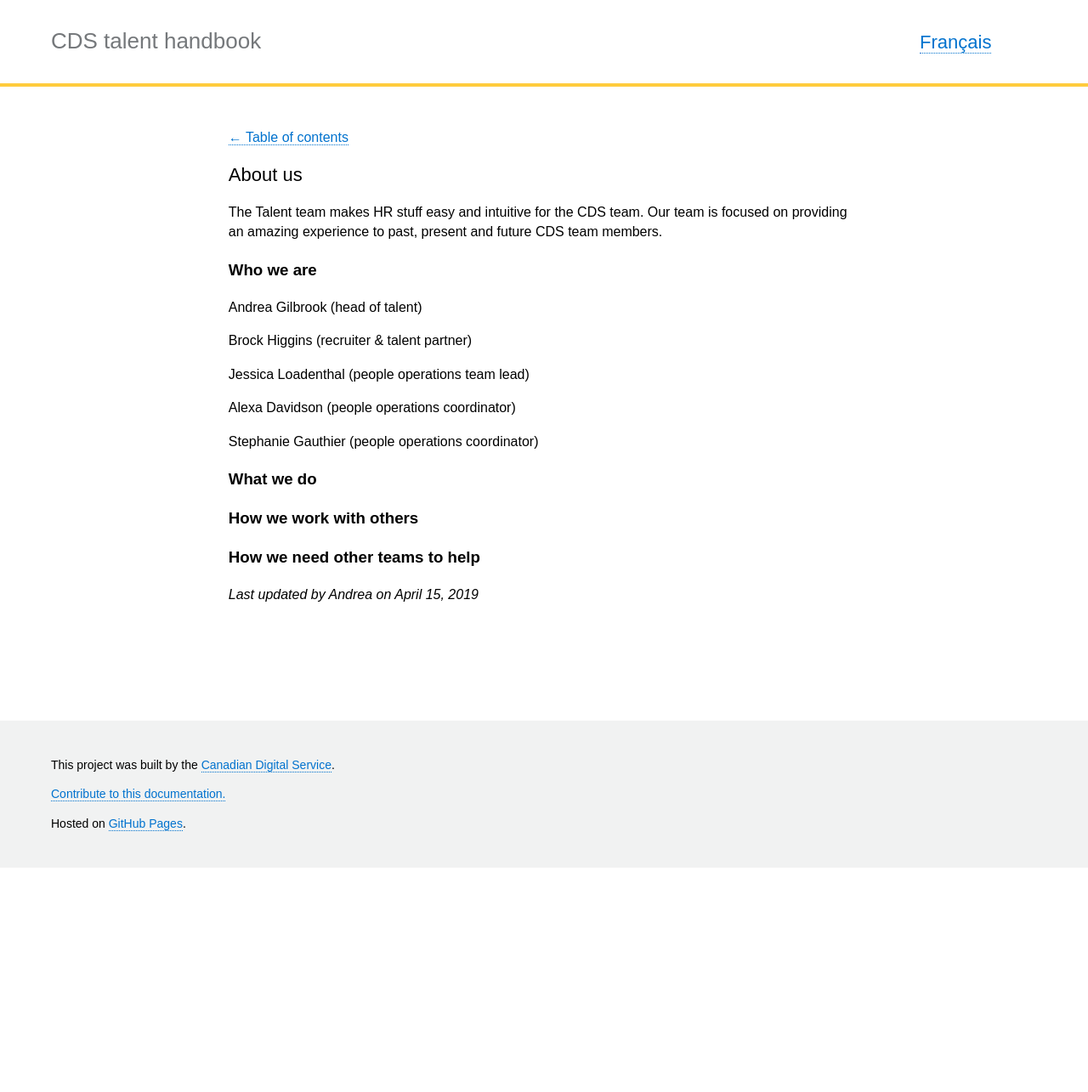
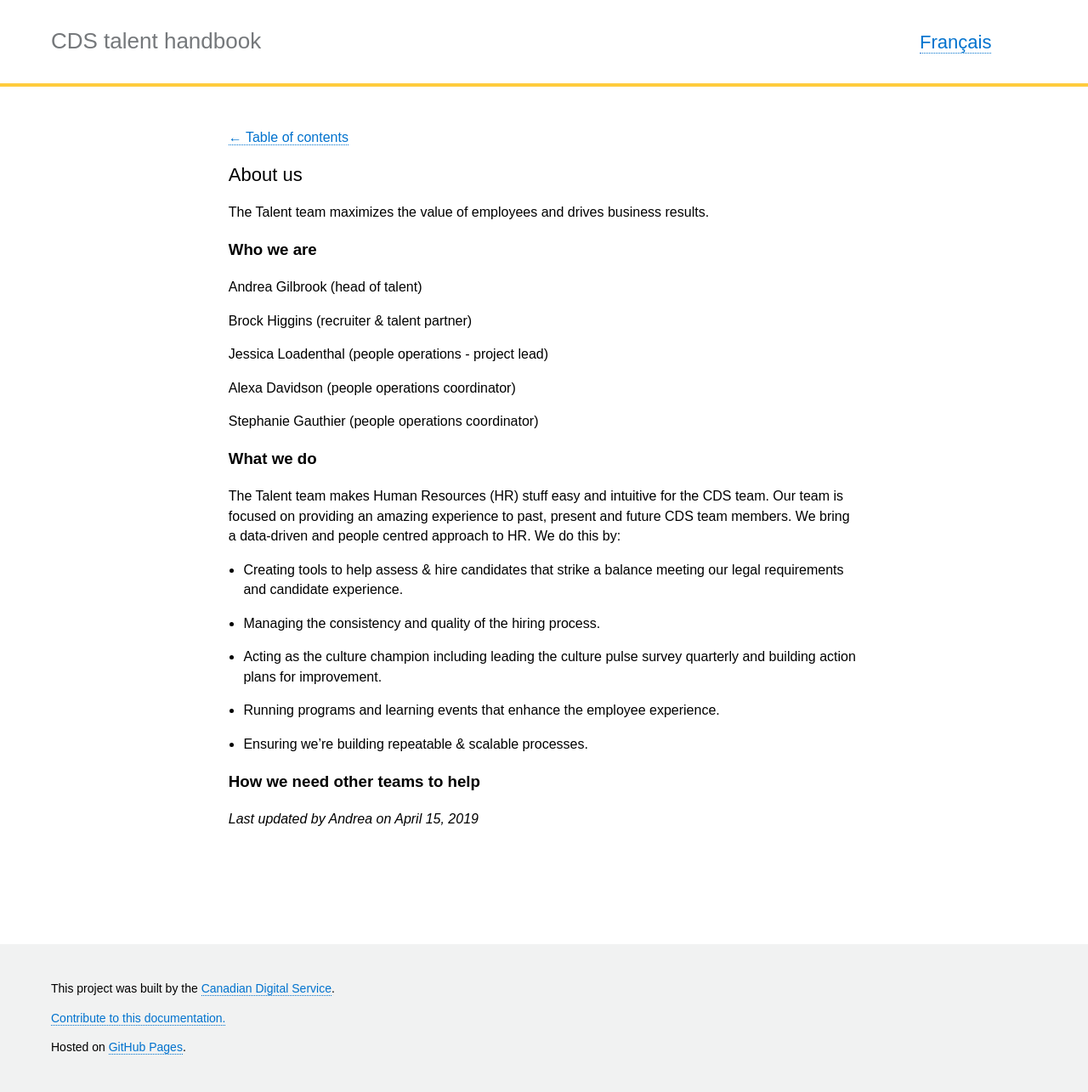
Before and after one commit to cds-snc/talent, a Jekyll site: the page built from _pages/en/about/about-us.md, in a window 1280 px wide. Shown: the whole page at 85% size. Built offline with Jekyll 4.4.1, drawn with Linux system fonts in a browser that asks for light colours; before the commit the page ends 1021 px from its top, so only the background shows below that.

Commit message:
Update about-us.md

```diff
--- a/_pages/en/about/about-us.md
+++ b/_pages/en/about/about-us.md
@@ -6,7 +6,7 @@ category: "About"
 permalink: "/about-us/"
 trans_url: "/a-propos-de-nous/"
 ---
-The Talent team makes HR stuff easy and intuitive for the CDS team. Our team is focused on providing an amazing experience to past, present and future CDS team members.
+The Talent team maximizes the value of employees and drives business results.
 
 ### Who we are
 
@@ -14,7 +14,7 @@ Andrea Gilbrook (head of talent)
 
 Brock Higgins (recruiter & talent partner)
 
-Jessica Loadenthal (people operations team lead)
+Jessica Loadenthal (people operations - project lead)
 
 Alexa Davidson (people operations coordinator)
 
@@ -22,8 +22,16 @@ Stephanie Gauthier (people operations coordinator)
 
 ### What we do
 
-### How we work with others
+The Talent team makes Human Resources (HR) stuff easy and intuitive for the CDS team. Our team is focused on providing an amazing experience to past, present and future CDS team members. We bring a data-driven and people centred approach to HR. We do this by:
+
+- Creating tools to help assess & hire candidates that strike a balance meeting our legal requirements and candidate experience.
+- Managing the consistency and quality of the hiring process.
+- Acting as the culture champion including leading the culture pulse survey quarterly and building action plans for improvement.
+- Running programs and learning events that enhance the employee experience.
+- Ensuring we’re building repeatable & scalable processes.
 
 ### How we need other teams to help
 
+
+
 _Last updated by Andrea on April 15, 2019_
```
